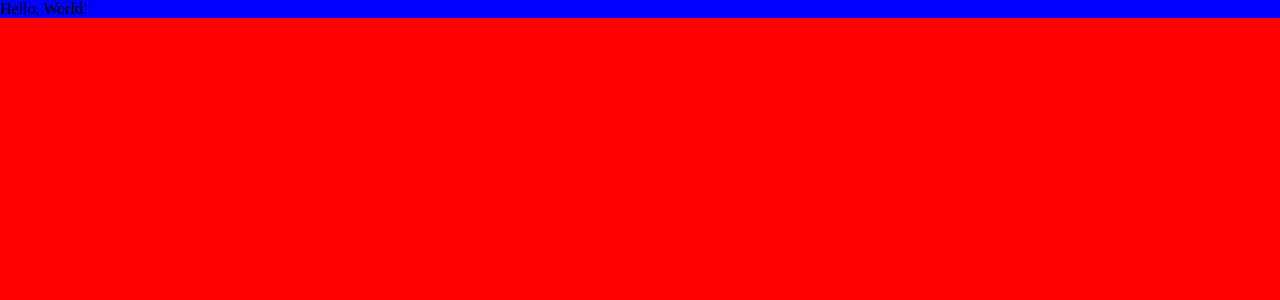
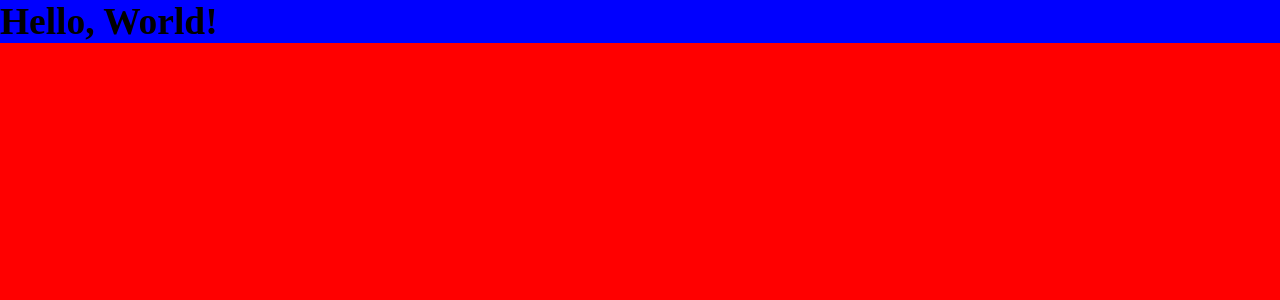
Before and after one commit to vitinruas/reactjs-landing-page, a React (Create React App) app: page / in a window 1280 px wide. Shown: the top 300 px of the page. Built offline with nearby package versions, Linux system fonts and the light colour scheme.

Commit message:
feat: ensure Home has styles

```diff
--- a/src/pages/Home/index.js
+++ b/src/pages/Home/index.js
@@ -1,7 +1,11 @@
 import * as Styled from './styles'
 
 const Home = () => {
-  return <Styled.Wrapper background="blue">Hello, World!</Styled.Wrapper>
+  return (
+    <Styled.Wrapper background="blue">
+      <h1>Hello, World!</h1>
+    </Styled.Wrapper>
+  )
 }
 
 export { Home }
--- a/src/pages/Home/styles.js
+++ b/src/pages/Home/styles.js
@@ -4,6 +4,7 @@ export const Wrapper = styled.section`
   ${(props) => {
     return css`
       background: ${props.background};
+      font-size: 2rem;
     `
   }}
 `
--- /dev/null
+++ b/src/styles/render-theme.js
@@ -0,0 +1,6 @@
+import { render } from '@testing-library/react'
+import { ThemeProvider } from 'styled-components'
+import { theme } from './theme'
+export const renderTheme = (children) => {
+  return render(<ThemeProvider theme={theme}>{children}</ThemeProvider>)
+}
```
